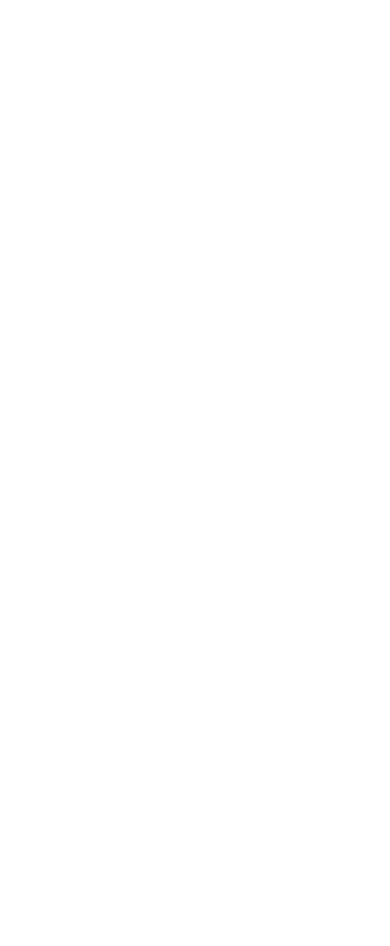
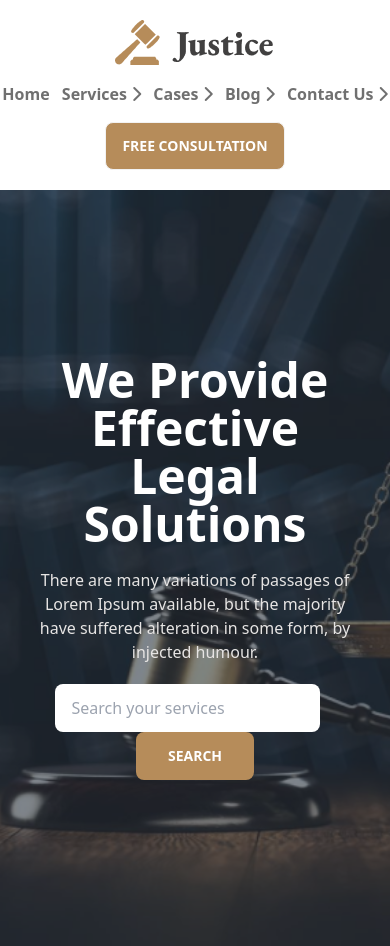
Before and after one commit to rabbani4443/legal-solution, a plain HTML site: page index.html in a window 390 px wide. Before the commit the page ends 844 px from the top, so only its background shows below. Drawn offline with nearby package versions, Linux system fonts and the light colour scheme.

Commit message:
Added navbar and banner section with responsive

```diff
--- a/index.html
+++ b/index.html
@@ -8,22 +8,64 @@
     <script src="https://cdn.tailwindcss.com"></script>
     <script src="https://kit.fontawesome.com/8eeade2299.js" crossorigin="anonymous"></script>
     <script>
-        tailwind.config = {
-          theme: {
+tailwind.config = {
+        theme: {
             extend: {
-              colors: {
-                backgroundImages:
-                'hero-bg:url(".asset/images/banner.png")',
-              }
+            backgroundImage: {
+                'hero-bg': "url('./asset/images/banner.png')",
+            },
+            colors: {
+                'gray-text': '#707070',
+                'btn-color': '#B68C5A',
+                'ju-title': '#414040',
             }
-          }
+            },
+        },
         }
       </script>
 
 </head>
 <body>
-    <header>
+    <header class="container m-auto ">
+        <!-- NavBar section -->
+        <nav class=" grid md:grid-cols-3 justify-center md:justify-between items-center py-5">
+            <div class="text-center">
+                    <img class="md:m-0 m-auto" src="./asset/images/logo2.png" alt="">
+            </div>
+            <div class="text-gray-text font-bold text-center py-4 md:py-0">
+                <a class="pr-2 md:pr-4" href="">Home</a>
+                <a class="pr-2 md:pr-4" href="">Services
+                    <i class="fa-solid fa-chevron-right"></i>
+                </a>
+                <a class="pr-2 md:pr-4" href="">Cases
+                    <i class="fa-solid fa-chevron-right"></i>
+                </a>
+                <a class="pr-2 md:pr-4" href="">Blog
+                    <i class="fa-solid fa-chevron-right"></i>
+                </a>
+                <a href="">Contact Us
+                    <i class="fa-solid fa-chevron-right"></i>
+                </a>
+            </div>
+            <div class="md:text-end text-center">
+                <button class="btn bg-btn-color font-semibold text-white hover:bg-btn-color">Free Consultation</button>
 
+            </div>
+        </nav>
+        <!-- banner section -->
+        <div>
+            <div class="hero min-h-[calc(100vh-88px)] bg-hero-bg">
+                <div class="hero-overlay bg-opacity-60"></div>
+                <div class="hero-content text-center text-neutral-content">
+                  <div class="md:w-3/5 w-11/12">
+                    <h1 class="mb-5 text-5xl font-bold text-white">We Provide Effective Legal Solutions</h1>
+                    <p class="mb-5 text-stone-200">There are many variations of passages of Lorem Ipsum available, but the majority have suffered alteration in some form, by injected humour.</p>
+                    <input type="search" name="" id="" class="input mr-4 md:pr-52" placeholder="Search your services">
+                    <button class="btn bg-btn-color text-white hover:bg-btn-color border-0 px-8">Search</button>
+                  </div>
+                </div>
+              </div>
+        </div>
     </header>
     <main></main>
     <footer></footer>
```
